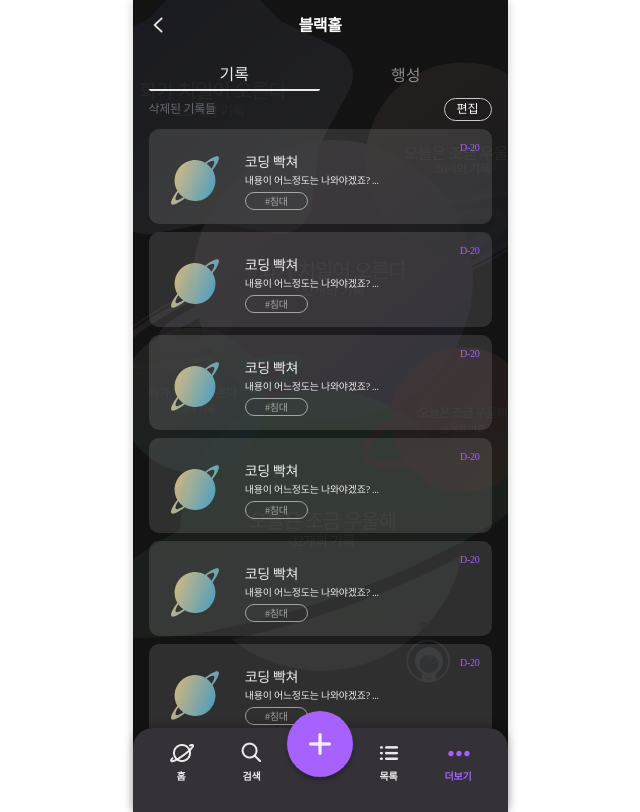
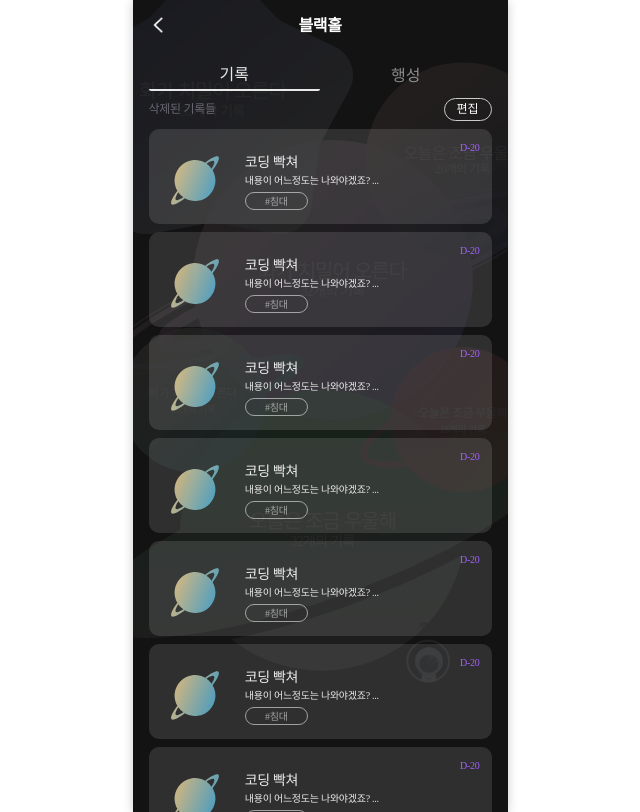
Before and after one commit to KMU-WINK/OMO, a React (Create React App) app in the folder front/: page /blackHole in a window 1280 px wide. Shown: the whole page, without its empty margins (320-960 px from the left). Built offline with nearby package versions, Linux system fonts and the light colour scheme; a web font is replaced by a local one.

Commit message:
update blackhole page

```diff
--- a/front/src/pages/BlackHole.js
+++ b/front/src/pages/BlackHole.js
@@ -72,7 +72,6 @@ const BlackHole = (props) => {
                 <Content  day={"20"} profileImgSrc={ planet } title={"코딩 빡쳐"} detail={"내용이 어느정도는 나와야겠죠? ..."} hashtag={"침대"}/>
                 <Content  day={"20"} profileImgSrc={ planet } title={"코딩 빡쳐"} detail={"내용이 어느정도는 나와야겠죠? ..."} hashtag={"침대"}/>
             </ContentContainer>
-            <Footer />
             <Wrap>
                 <WrapMain>
                     {planets.length === 0 ?
@@ -116,7 +115,7 @@ const ContentContainer = styled.div`
   flex-direction: column;
   align-items: center;
   width: 100%;
-  height: 678px;
+  height: 762px;
   overflow: hidden;
   overflow-y: scroll;
 `
```
